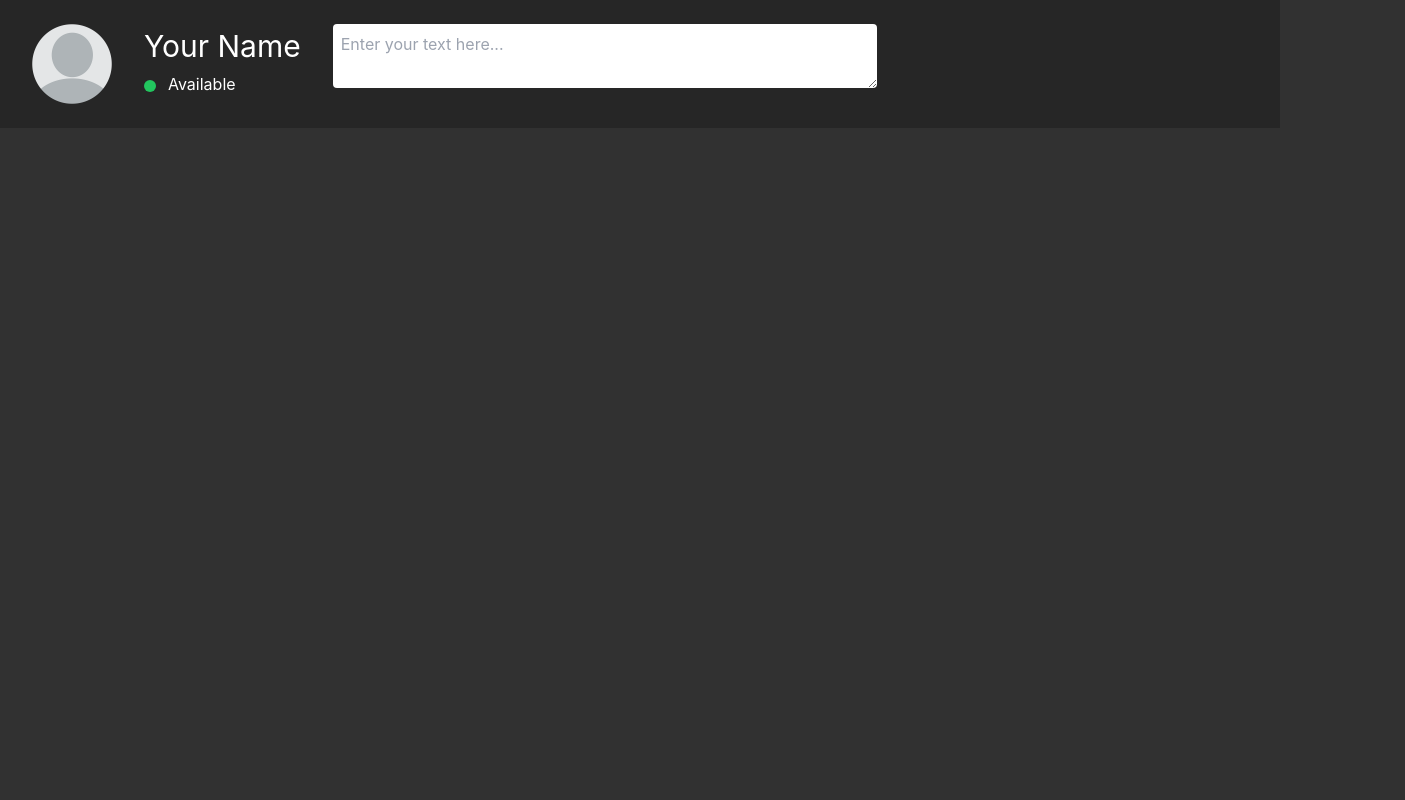
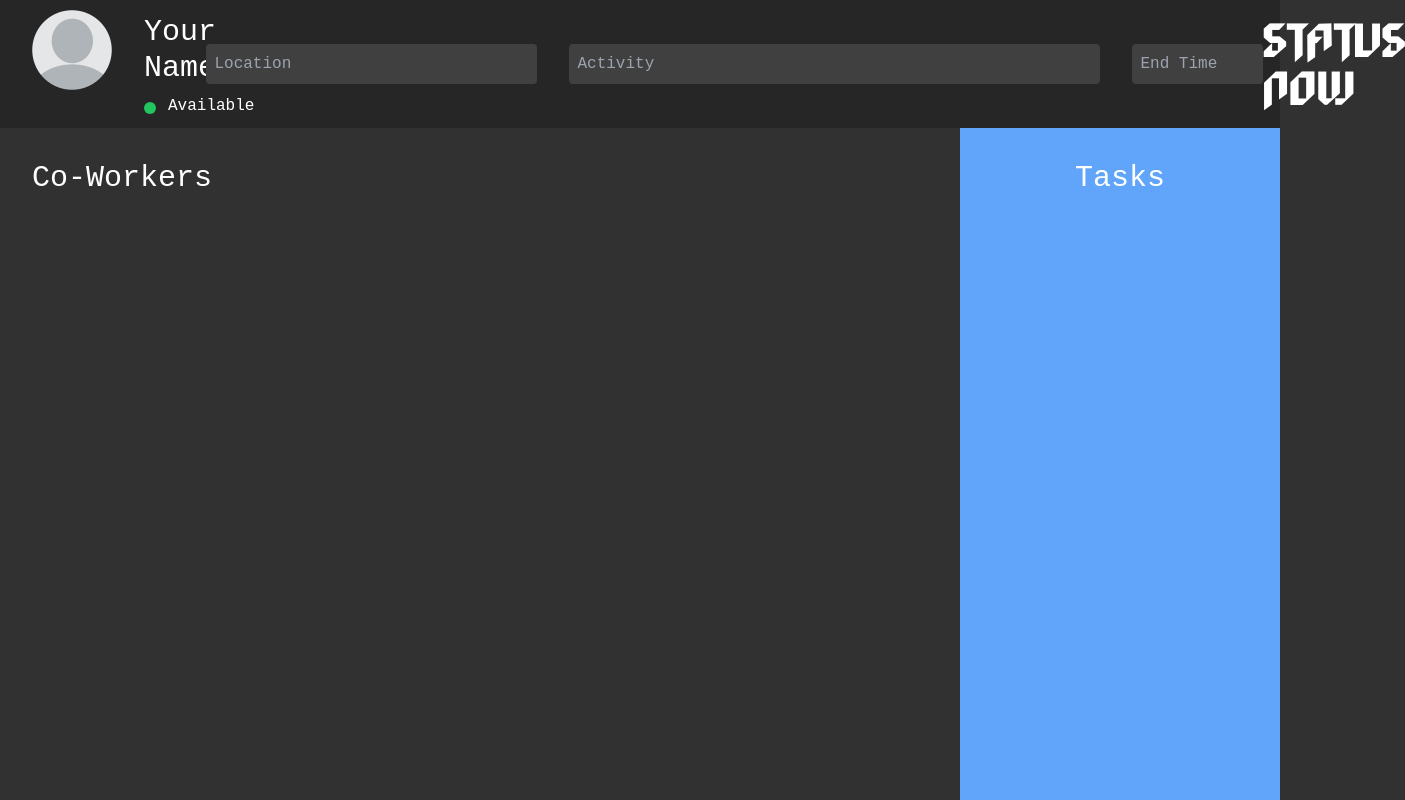
Before and after one commit to sp-ec/patriothacks-2024, a React (Create React App) app: page / in a window 1280 px wide. Shown: the top 800 px of the page, 1405 px wide, since content can reach past the window. Built offline with nearby package versions, Linux system fonts and the light colour scheme.

Commit message:
added font, put header in separate component, added tasks sidebar

```diff
--- a/src/App.css
+++ b/src/App.css
@@ -2,8 +2,15 @@
 @tailwind components;
 @tailwind utilities;
 
+@import url('https://fonts.googleapis.com/css2?family=Roboto+Mono:ital,wght@0,100..700;1,100..700&display=swap');
+
 :root {
   background: #313131;
+}
+
+body {
+  font-family: 'Roboto Mono', monospace;
+  color: #fff;
 }
 
 @font-face {
@@ -16,6 +23,11 @@
   src: url('/src/fonts/ryzes.ttf');
 }
 
+@font-face {
+  font-family: 'Cyberwar';
+  src: url('/src/fonts/cyberwar.ttf');
+}
+
 .font-dystopian {
   font-family: 'Dystopian';
 }
@@ -23,3 +35,11 @@
 .font-ryzes {
   font-family: 'Ryzes';
 }
+
+.font-cyberwar {
+  font-family: 'Cyberwar';
+}
+
+.font-roboto-mono {
+  font-family: 'Roboto Mono', monospace;
+}
--- /dev/null
+++ b/src/components/Header.js
@@ -0,0 +1,47 @@
+import React, { Component } from 'react'
+import ProfileHeader from './ProfileHeader'
+
+export class Header extends Component {
+    render() {
+        return (
+            <div className='bg-neutral-800 h-32 flex items-center absolute w-full'>
+
+                <div className='flex flex-col ml-8'>
+                    <ProfileHeader />
+                </div>
+                <div className='flex flex-col ml-8'>
+                    <textarea
+                        className='bg-neutral-700 text-white p-2 rounded'
+                        placeholder='Location'
+                        rows='1'
+                        cols='30'
+                        style={{ resize: 'none' }}
+                    />
+                </div>
+                <div className='flex flex-col ml-8'>
+                    <textarea
+                        className='bg-neutral-700 text-white p-2 rounded'
+                        placeholder='Activity'
+                        rows='1'
+                        cols='50'
+                        style={{ resize: 'none' }}
+                    />
+                </div>
+                <div className='flex flex-col ml-8'>
+                    <textarea
+                        className='bg-neutral-700 text-white p-2 rounded'
+                        placeholder='End Time'
+                        rows='1'
+                        cols='10'
+                        style={{ resize: 'none' }}
+                    />
+                </div>
+                <div className='flex flex-col ml-auto mr-12'>
+                    <h1 className='text-white font-cyberwar text-5xl'>Status Now</h1>
+                </div>
+            </div>
+        )
+    }
+}
+
+export default Header
--- /dev/null
+++ b/src/components/Task.js
@@ -0,0 +1,13 @@
+import React, { Component } from 'react'
+
+export class Task extends Component {
+    render() {
+        return (
+            <div>
+
+            </div>
+        )
+    }
+}
+
+export default Task
--- a/src/pages/Main.js
+++ b/src/pages/Main.js
@@ -1,24 +1,23 @@
 import React, { Component } from 'react'
-import ProfileHeader from '../components/ProfileHeader'
+import Header from '../components/Header'
+import Task from '../components/Task'
 
 export class Main extends Component {
     render() {
         return (
-            <div className='bg-neutral-800 h-32 flex items-center'>
-                <div className='flex flex-row justify-start'>
-                    <div className='flex flex-col ml-8'>
-                        <ProfileHeader />
+            <>
+                <Header />
+                <div className='flex flex-row min-h-screen pt-32'>
+                    <div className='flex flex-col basis-3/4'>
+                        <h2 className='text-white text-3xl p-8'>Co-Workers</h2>
                     </div>
-                    <div className='flex flex-col ml-8'>
-                        <textarea
-                            className='bg-white text-black p-2 rounded'
-                            placeholder='Enter your text here...'
-                            rows='2'
-                            cols='50'
-                        />
+                    <div className='flex flex-col bg-blue-400 min-h-screen basis-1/4'>
+                        <h2 className='text-white text-3xl text-center p-8'>Tasks</h2>
+                        <Task />
+                        <Task />
                     </div>
                 </div>
-            </div>
+            </>
         )
     }
 }
```
Also changed, not shown: src/fonts/cyberwar.ttf (added).
